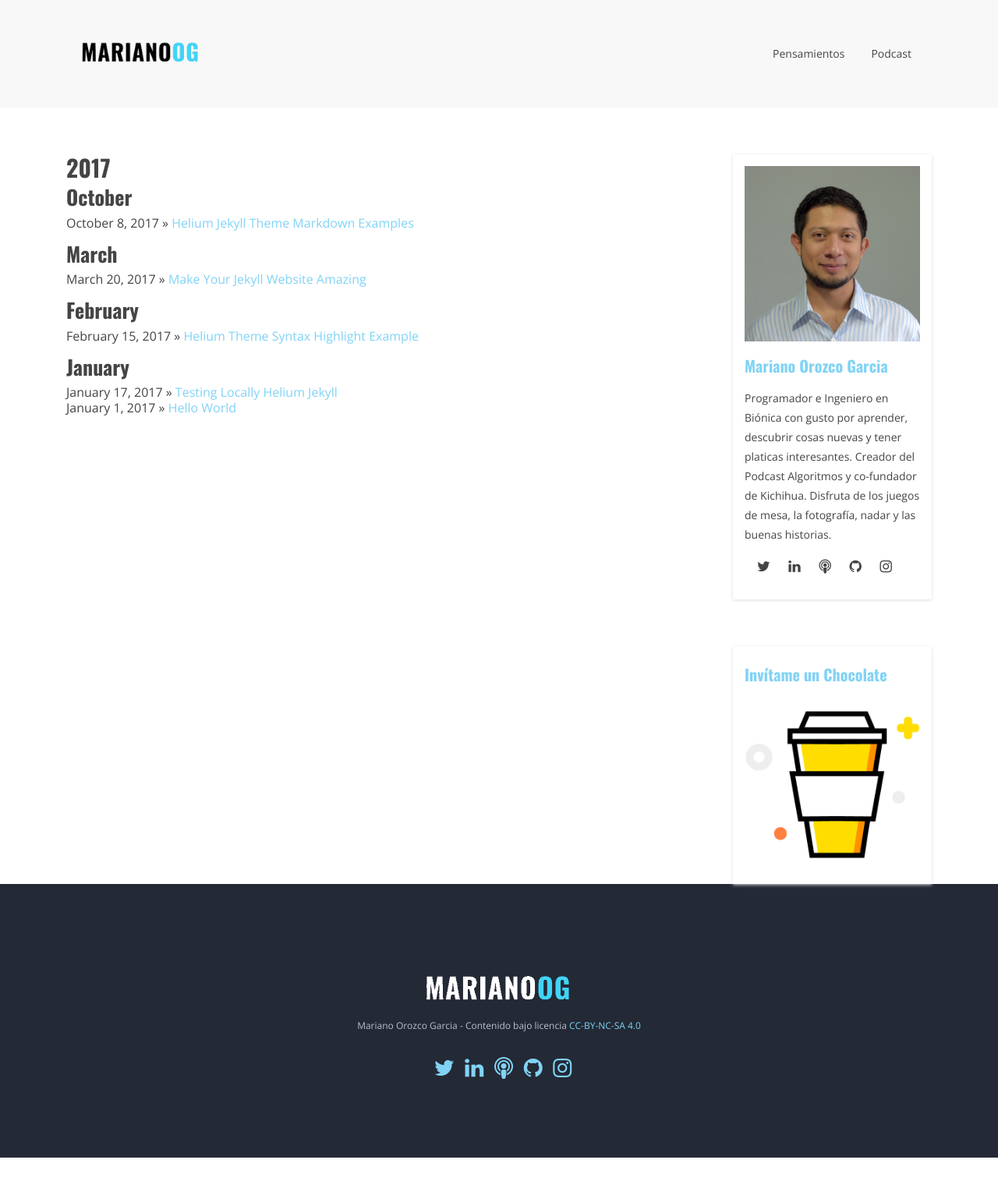
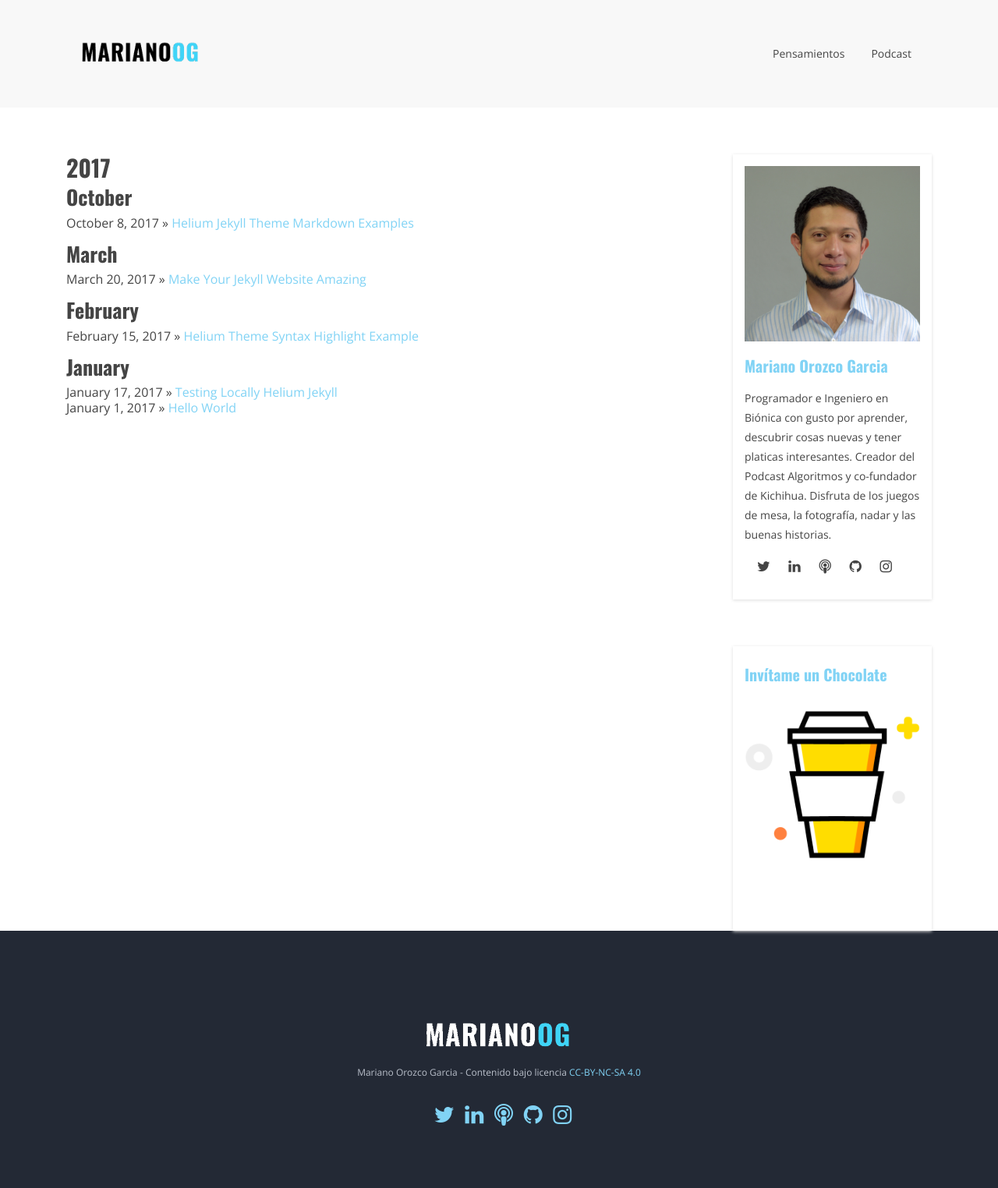
Before and after one commit to MarianoOG/marianoog.github.io, a Jekyll site: the page built from archive.html, in a window 1280 px wide. Shown: the top 1524 px of the page at 78% size. Built offline with Jekyll 4.4.1, drawn with Linux system fonts in a browser that asks for light colours.

Commit message:
maybe here?

```diff
--- a/_includes/side-bar.html
+++ b/_includes/side-bar.html
@@ -13,3 +13,5 @@
             </div>
             <a href="https://ona309.com/Chocolate"><img src="{{ BASE_PATH }}/assets/images/chocolate.png"></a>
           <div>
+
+          <div class="mb-60"></div>
--- a/_includes/themes/bootstrap/blog.html
+++ b/_includes/themes/bootstrap/blog.html
@@ -14,5 +14,4 @@
 
       </div>
     </div>
-    <div class="mb-60"></div>
   </section>
```
